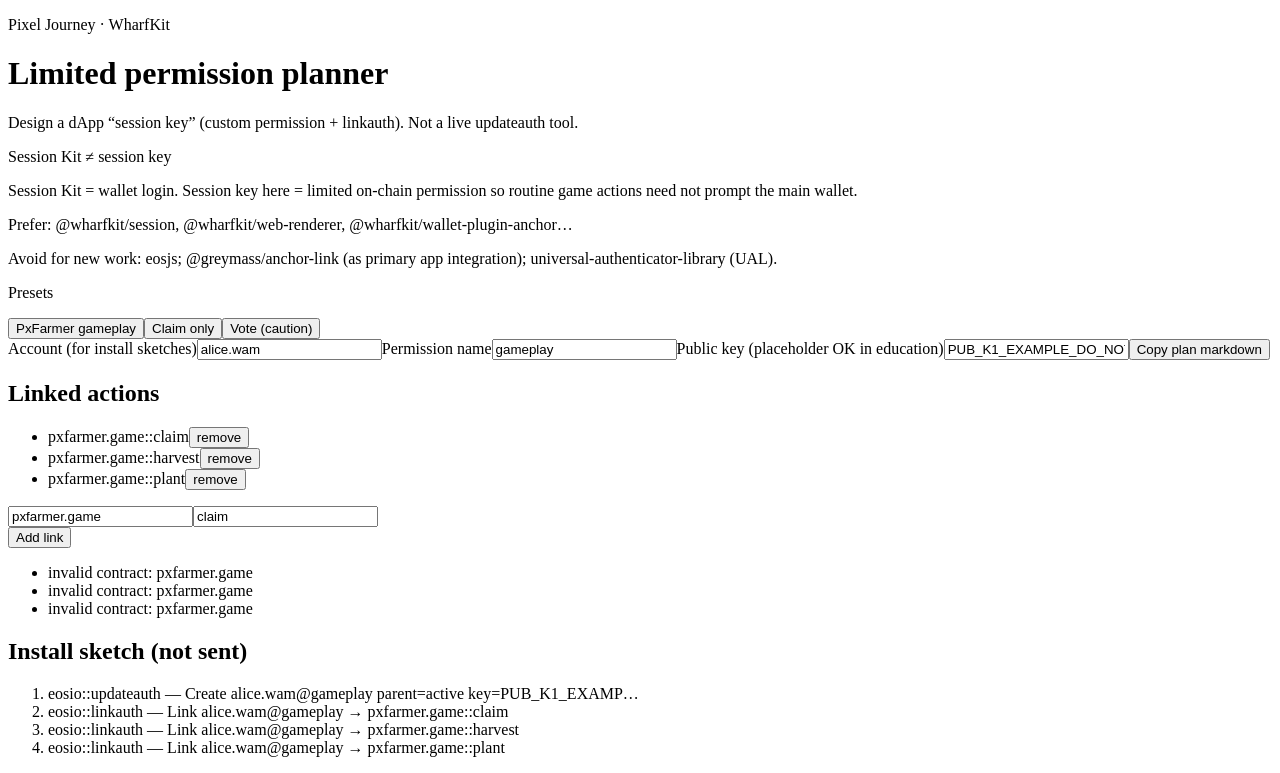
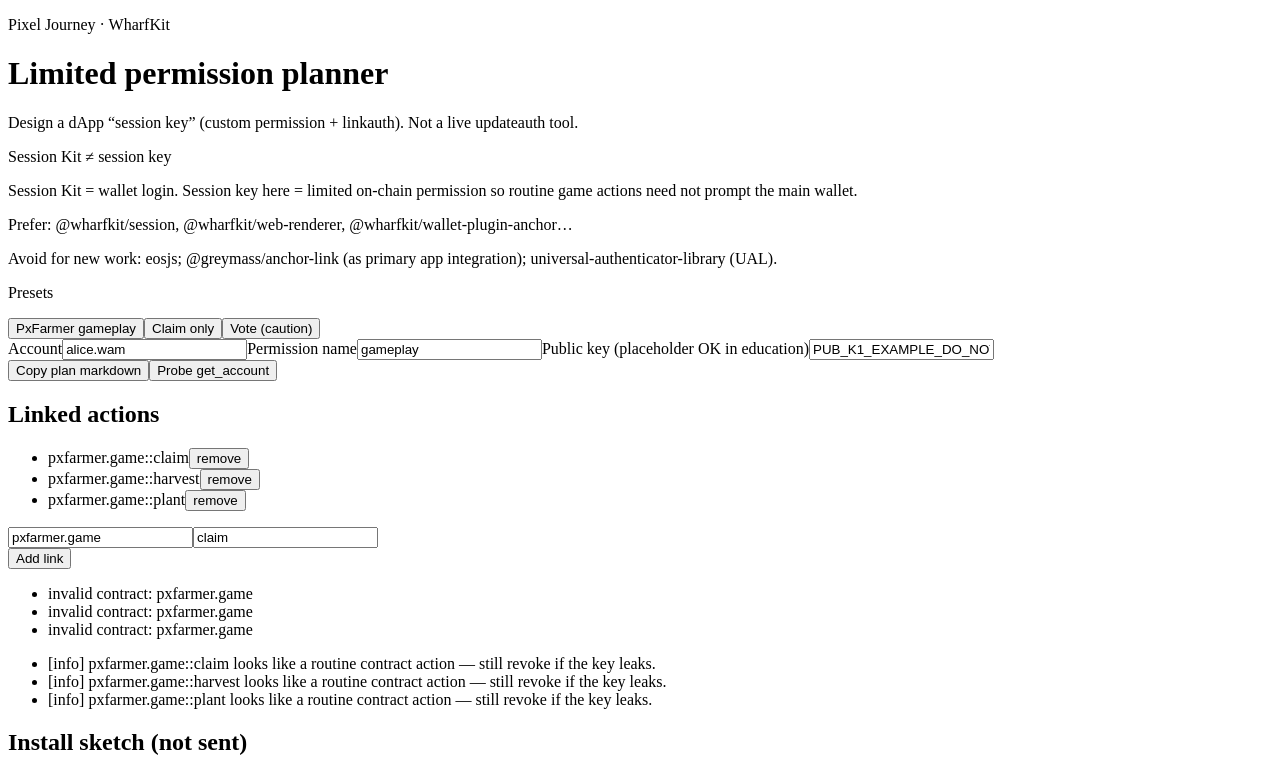
Before and after one commit to pixel-journey/wax-wharfkit-session-keys-and-linked-permissions, a Next.js app: page / in a window 1280 px wide. Shown: the top 773 px of the page. Built offline with nearby package versions, Linux system fonts and the light colour scheme.

Commit message:
Planner: risk hints + optional get_account probe

```diff
--- a/src/PlanPlanner.tsx
+++ b/src/PlanPlanner.tsx
@@ -1,10 +1,12 @@
 "use client";
 
 import { useMemo, useState } from "react";
+import { probeAccountPermissions } from "./accountProbe";
 import { exportPlanMarkdown } from "./exportPlan";
 import { installActionSketches, validatePlan } from "./plans";
 import { PRESET_CATALOG } from "./presets";
 import { RelatedBlueprints } from "./RelatedBlueprints";
+import { riskHintsForPlan } from "./riskHints";
 import type { LimitedPermissionPlan, LinkedAction } from "./types";
 import {
   AVOID_FOR_GREENFIELD,
@@ -21,8 +23,11 @@ export function PlanPlanner() {
   const [newContract, setNewContract] = useState("pxfarmer.game");
   const [newAction, setNewAction] = useState("claim");
   const [message, setMessage] = useState<string | null>(null);
+  const [probeText, setProbeText] = useState<string | null>(null);
+  const [probing, setProbing] = useState(false);
 
   const errors = useMemo(() => validatePlan(plan), [plan]);
+  const risks = useMemo(() => riskHintsForPlan(plan), [plan]);
   const installRows = useMemo(
     () => installActionSketches(account.trim() || "account", plan),
     [account, plan]
@@ -39,13 +44,12 @@ export function PlanPlanner() {
   );
 
   const addLink = () => {
-    const link: LinkedAction = {
-      contract: newContract.trim(),
-      action: newAction.trim(),
-    };
     setPlan((p) => ({
       ...p,
-      linkedActions: [...p.linkedActions, link],
+      linkedActions: [
+        ...p.linkedActions,
+        { contract: newContract.trim(), action: newAction.trim() },
+      ],
     }));
   };
 
@@ -65,6 +69,23 @@ export function PlanPlanner() {
     } catch {
       setMessage("Clipboard unavailable");
     }
+  };
+
+  const runProbe = async () => {
+    setProbing(true);
+    setProbeText(null);
+    const r = await probeAccountPermissions(account);
+    setProbing(false);
+    if (!r.ok) {
+      setProbeText(`Probe soft-fail: ${r.reason ?? "unknown"}`);
+      return;
+    }
+    const names = (r.permissions ?? [])
+      .map((p) => `${p.perm_name} (parent ${p.parent || "—"})`)
+      .join(", ");
+    setProbeText(
+      `Live permissions on ${r.account}: ${names || "(none listed)"}`
+    );
   };
 
   return (
@@ -115,7 +136,7 @@ export function PlanPlanner() {
           ))}
         </div>
         <label className="block text-xs opacity-70">
-          Account (for install sketches)
+          Account
           <input
             value={account}
             onChange={(e) => setAccount(e.target.value)}
@@ -142,6 +163,7 @@ export function PlanPlanner() {
             className="mt-1 w-full rounded-lg border border-white/15 bg-black/50 px-3 py-2 font-mono text-sm"
           />
         </label>
+        <div className="flex flex-wrap gap-2">
           <button
             type="button"
             className="px-3 py-2 rounded-lg text-sm bg-sky-700"
@@ -149,6 +171,20 @@ export function PlanPlanner() {
           >
             Copy plan markdown
           </button>
+          <button
+            type="button"
+            className="px-3 py-2 rounded-lg text-sm bg-white/10"
+            disabled={probing}
+            onClick={runProbe}
+          >
+            {probing ? "Probing…" : "Probe get_account"}
+          </button>
+        </div>
+        {probeText && (
+          <p className="text-[11px] opacity-70 font-mono leading-relaxed">
+            {probeText}
+          </p>
+        )}
       </section>
 
       <section className="rounded-2xl border border-white/10 bg-black/30 p-4 space-y-3">
@@ -203,6 +239,23 @@ export function PlanPlanner() {
         </ul>
       )}
 
+      <ul className="text-xs space-y-1">
+        {risks.map((h) => (
+          <li
+            key={h.message}
+            className={
+              h.level === "danger"
+                ? "text-red-300"
+                : h.level === "warn"
+                  ? "text-amber-300"
+                  : "text-white/50"
+            }
+          >
+            [{h.level}] {h.message}
+          </li>
+        ))}
+      </ul>
+
       <section className="rounded-2xl border border-violet-500/30 bg-violet-500/10 p-4 space-y-2">
         <h2 className="font-semibold text-violet-100">Install sketch (not sent)</h2>
         <ol className="list-decimal pl-5 text-xs space-y-1 font-mono text-violet-100/90">
```
Lines whose indentation alone changed are shown as unchanged.
